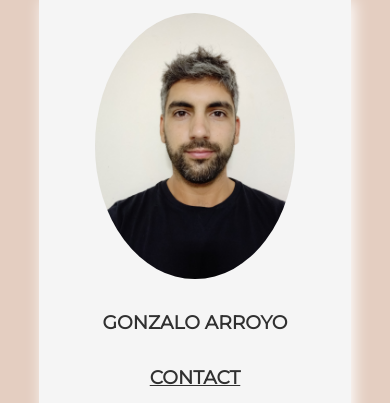
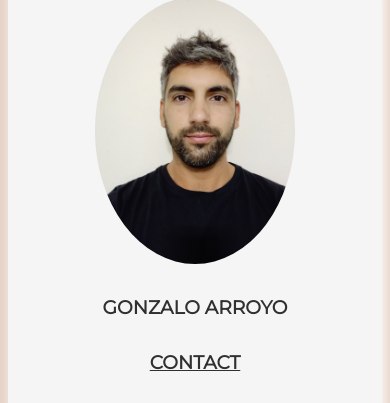
Before and after one commit to Gonzalo1013/Curriculum-vitae, a plain HTML site: page index.html in a window 390 px wide. Shown: the part 87-490 px from the top of the page. Drawn offline with Linux system fonts and the light colour scheme.

Commit message:
Arreglo de margenes

```diff
--- a/css/style.css
+++ b/css/style.css
@@ -277,6 +277,9 @@ body section .icon img{
     }
 }
 @media screen and (max-width: 520px){
+    body{
+        margin: 1% 2%;
+    }
     .header{
         display: flex;
         flex-direction: column;
```
